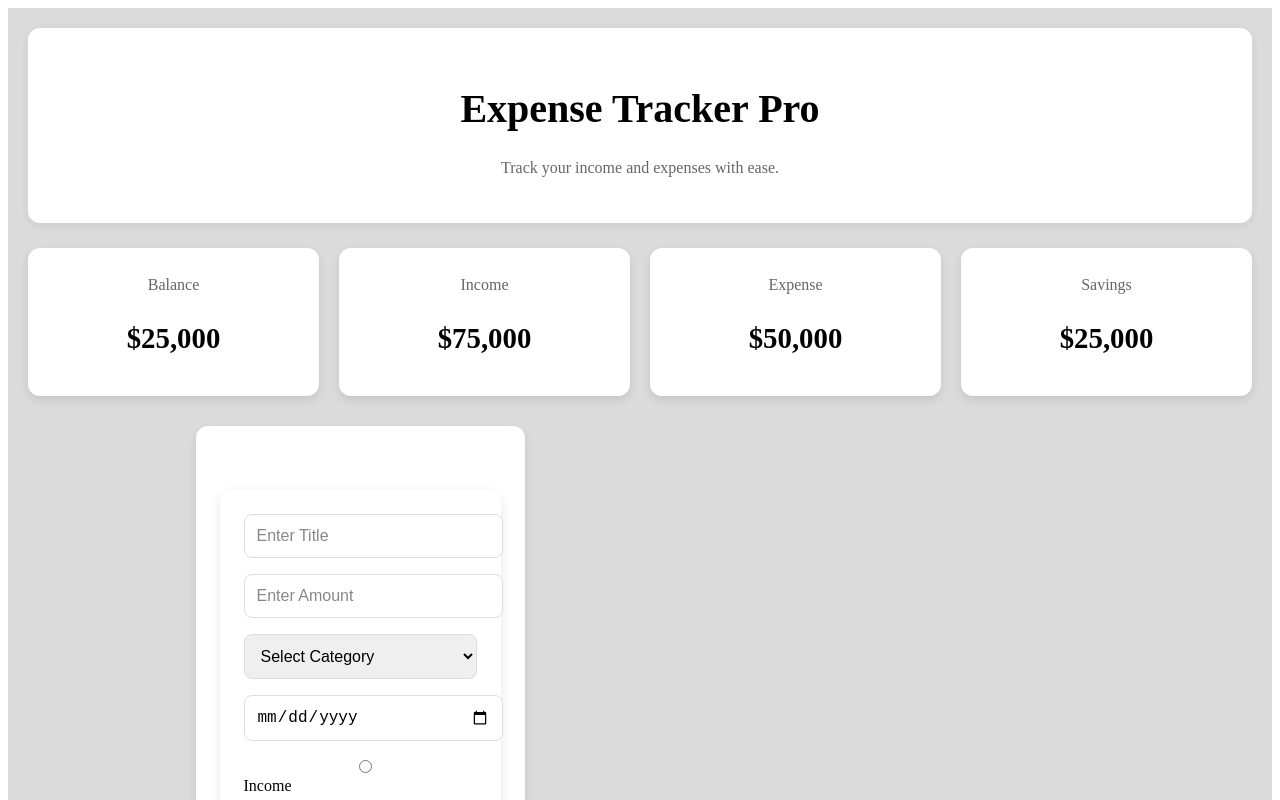
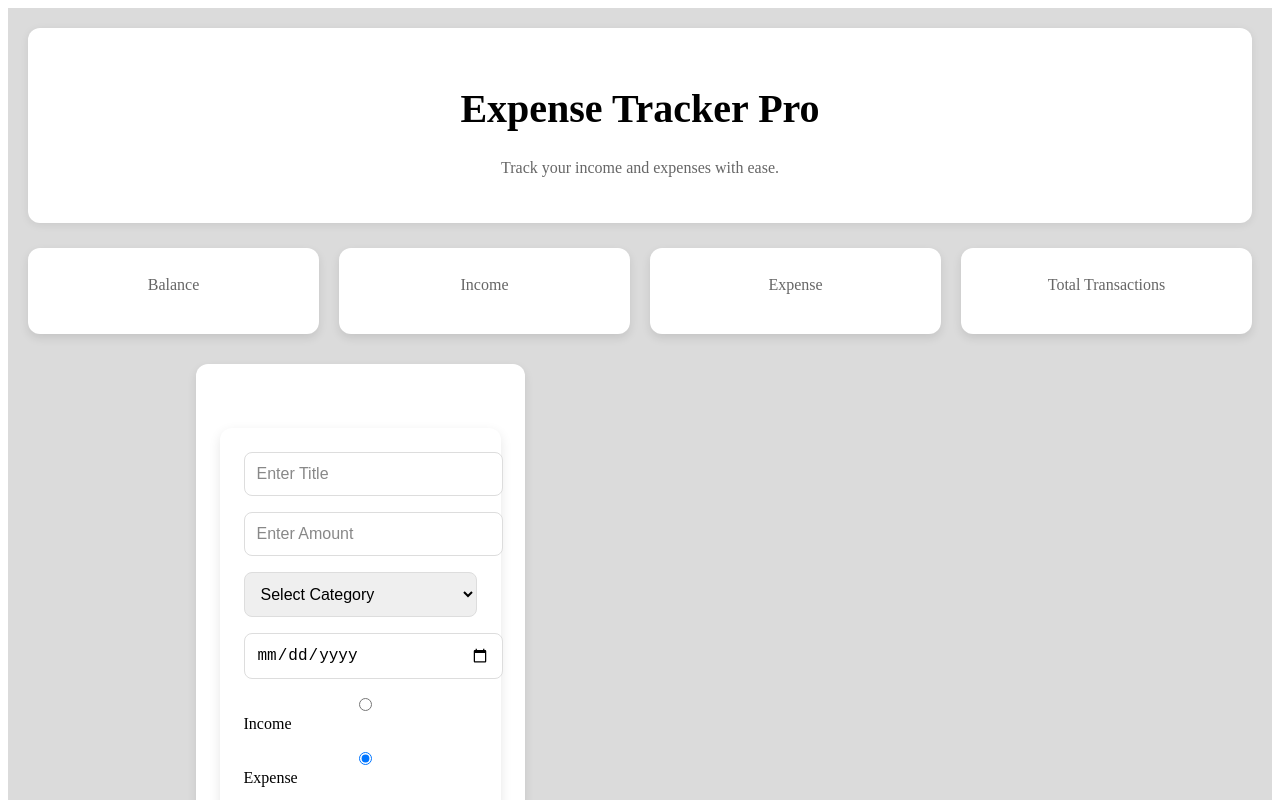
Before and after one commit to chetanchauhan715/expense-tracker-pro, a React (Vite) app: page / in a window 1280 px wide. Shown: the top 800 px of the page. Built offline with nearby package versions, Linux system fonts and the light colour scheme.

Commit message:
refactor: change manual to props based transactions statistics

```diff
--- a/src/components/Dashboard/Dashboard.jsx
+++ b/src/components/Dashboard/Dashboard.jsx
@@ -2,16 +2,36 @@ import StatsCard from "./StatsCard";
 import "./Dashboard.css";
 
 
-function Dashboard() {
+function Dashboard({totalIncome , totalExpense , balance , totalTransactions}) {
+
+  // const income = transactions.reduce( (acc,transaction) => {
+  //   if(transaction.type === "income"){
+  //     return acc + Number(transaction.amount);
+  //   }
+  //   return acc;
+  // } , 0);
+
+
+  // const expense = transaction s.reduce( (acc, transaction)=>{
+  //   if(transaction.type === "expense"){
+  //     return acc + Number(transaction.amount);
+  //   }
+  //   return acc;
+  // }, 0) ;
+
+  // const balance = income - expense;
+
+  // const totalTransactions = transactions.length ;
+
   return (
     <section className="dashboard">
-      <StatsCard title="Balance" value="$25,000" />
+      <StatsCard title="Balance" value={balance} />
 
-      <StatsCard title="Income" value="$75,000" />
+      <StatsCard title="Income" value={totalIncome} />
 
-      <StatsCard title="Expense" value="$50,000" />
+      <StatsCard title="Expense" value= {totalExpense} />
 
-      <StatsCard title="Savings" value="$25,000" />
+      <StatsCard title="Total Transactions" value={totalTransactions} />
     </section>
   );
 }
```
